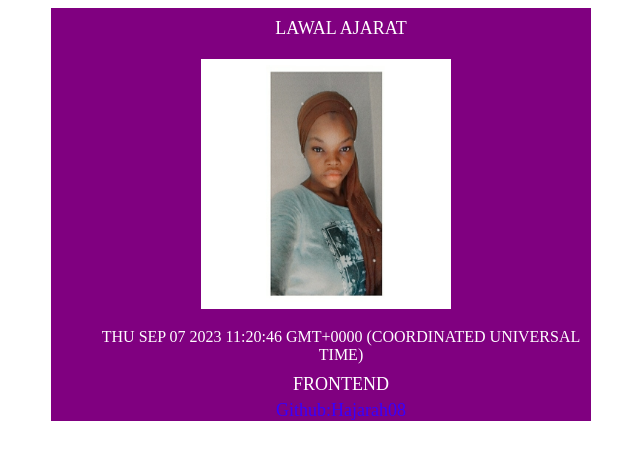
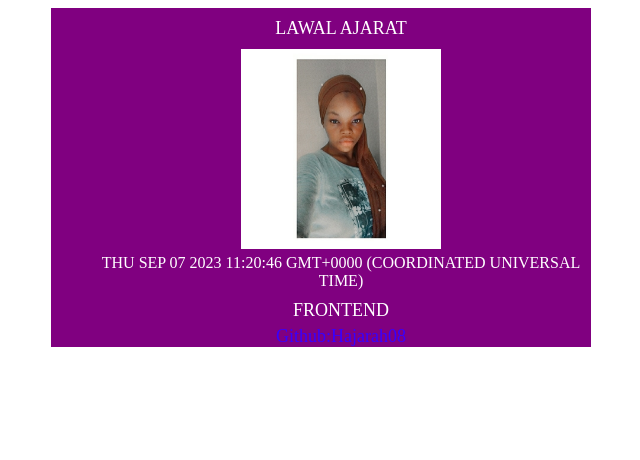
Before and after one commit to Hajarah08/lawalajarat, a plain HTML site: page index.html in a window 1280 px wide. Shown: the whole page, without its empty margins (319-959 px from the left). Drawn offline with Linux system fonts and the light colour scheme.

Commit message:
Update style.css

```diff
--- a/src/style.css
+++ b/src/style.css
@@ -13,9 +13,9 @@ li{
 
 }
 img{
-    max-width: 50%;
-    max-height: 50%;
-    margin:10px 110px;
+   width: 200px;
+    display: block;
+    margin: 0 auto;
 
 
 
```
